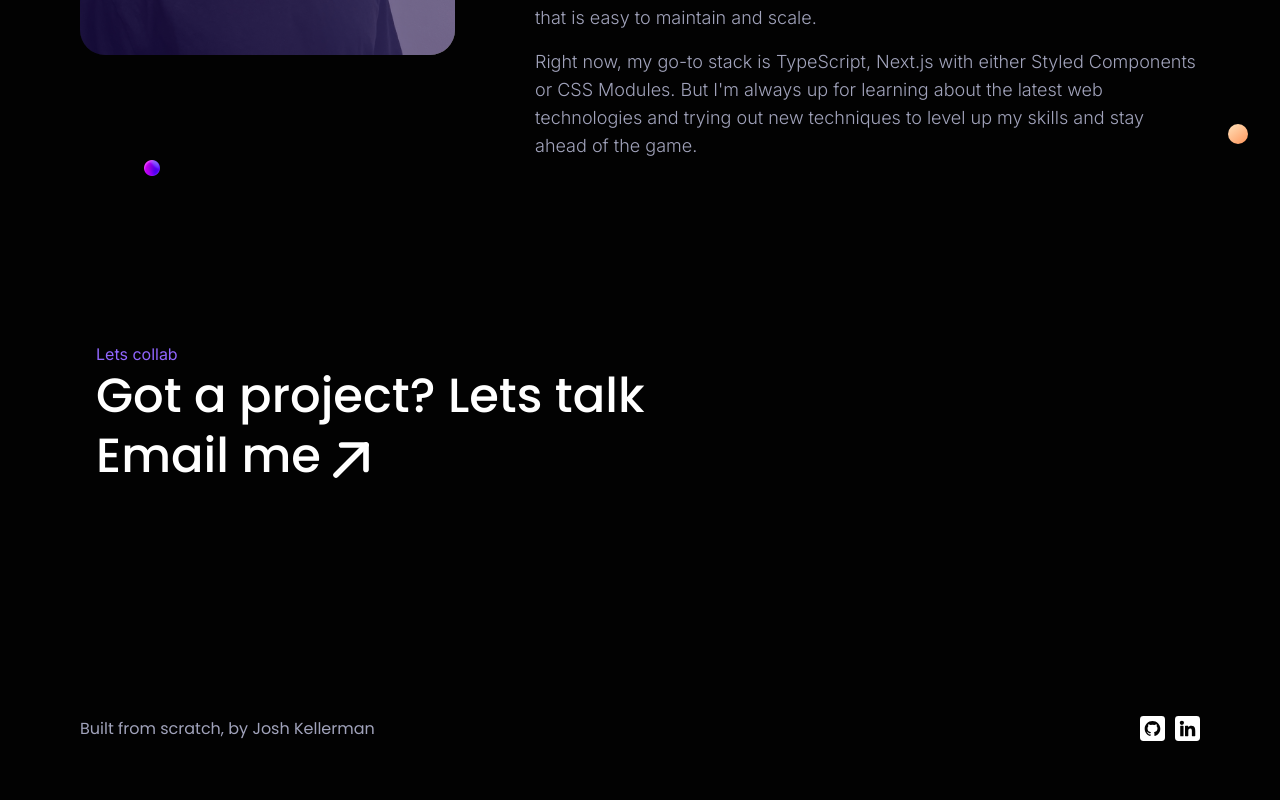
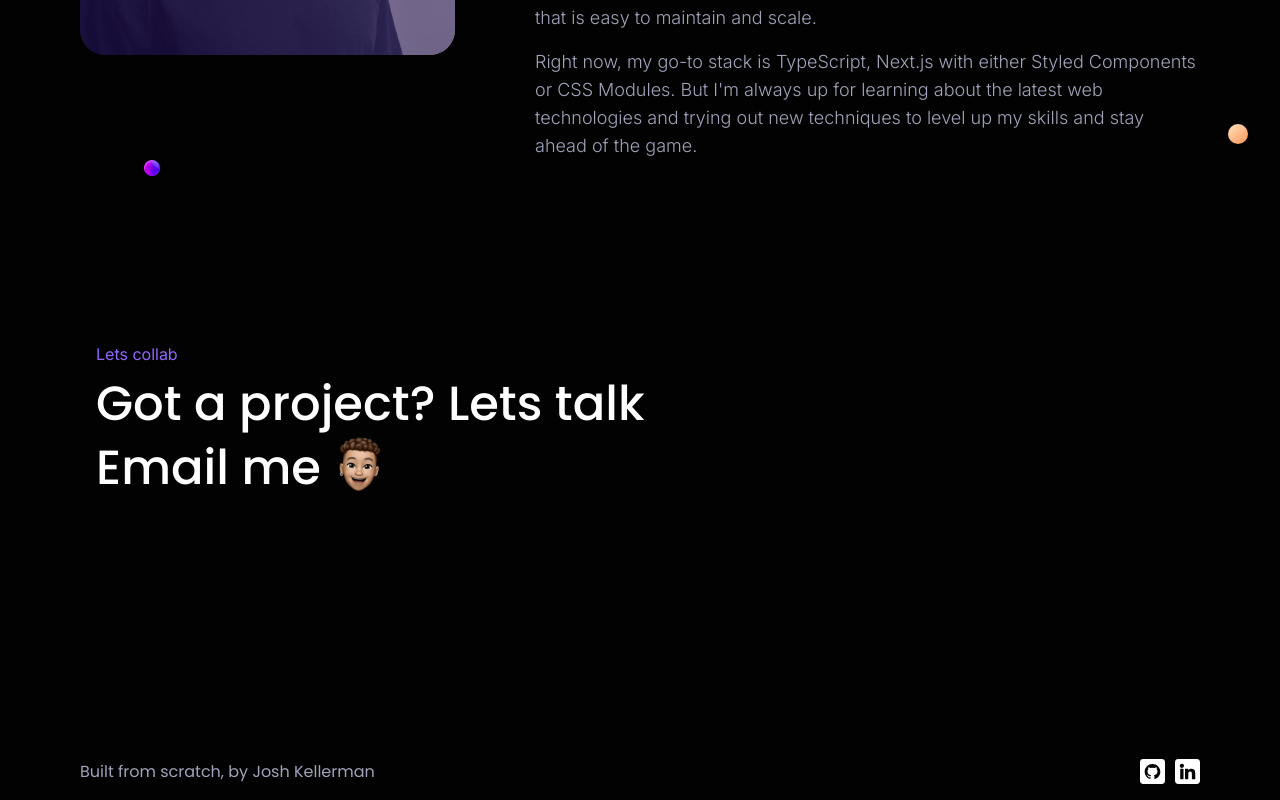
Before and after one commit to jkellerman/portfolio-site, a Next.js app: page /about in a window 1280 px wide. Shown: the part 556-1356 px from the top of the page. Before the commit the page ends 1313 px from the top, so only its background shows below. Built offline with nearby package versions, Linux system fonts and the light colour scheme.

Commit message:
feat: add interactive icon for email link

```diff
--- a/src/components/Contact/Contact.jsx
+++ b/src/components/Contact/Contact.jsx
@@ -19,37 +19,12 @@ const Contact = () => {
       </motion.h1>
       <motion.div className={styles.emailWrapper} variants={containerVariants}>
         <a href="mailto:joshkellerman9@gmail.com" className={styles.email}>
-          <span>Email me</span>
-          <span>
-            <svg
-              xmlns="http://www.w3.org/2000/svg"
-              viewBox="0 0 256 256"
-              focusable="false"
-              className={styles.contactArrow}
-            >
-              <g>
-                <line
-                  x1="64"
-                  y1="192"
-                  x2="192"
-                  y2="64"
-                  fill="none"
-                  stroke="#FFF"
-                  strokeLinecap="round"
-                  strokeLinejoin="round"
-                  strokeWidth="24"
-                ></line>
-                <polyline
-                  points="88 64 192 64 192 168"
-                  fill="none"
-                  stroke="#FFF"
-                  strokeLinecap="round"
-                  strokeLinejoin="round"
-                  strokeWidth="24"
-                ></polyline>
-              </g>
-            </svg>
-          </span>
+          <div>Email me</div>
+          <div className={styles.imageContainer}>
+            <div className={styles.imageWrapper}>
+              <div className={styles.image}></div>
+            </div>
+          </div>
         </a>
       </motion.div>
     </motion.section>
--- a/src/components/Contact/Contact.module.css
+++ b/src/components/Contact/Contact.module.css
@@ -12,13 +12,42 @@
   display: inline-block;
 }
 
+.email {
+  display: flex;
+}
+
+.imageContainer {
+  display: flex;
+  justify-content: center;
+  align-items: center;
+}
+
+.imageWrapper {
+  width: 75px;
+  height: 75px;
+  transform: translateY(-20%);
+}
+
+.image {
+  width: 100%;
+  height: 100%;
+  background-image: url(/assets/icon.png);
+  background-repeat: no-repeat;
+  background-position: center;
+  background-size: 100%;
+  transition: all 350ms ease-in;
+}
+
 @media (hover: hover) {
-  .emailWrapper:hover .email,
-  .emailWrapper:hover .contactArrow > g > line,
-  .emailWrapper:hover .contactArrow > g > polyline {
-    stroke: var(--primary-light);
-    color: var(--primary-light);
-    transition: var(--transition);
+  .email:hover {
+    color: var(--white);
+  }
+  .emailWrapper:hover .imageContainer > .imageWrapper > .image {
+    background-image: url(/assets/icon2.png);
+  }
+
+  .imageContainer:not(:hover) .imageWrapper .image {
+    background-image: url(/assets/icon.png);
   }
 }
 
@@ -41,7 +70,7 @@
   .heading,
   .email {
     font-size: var(--h2-l);
-    line-height: 2rem;
+    /* line-height: 2rem; */
     margin-top: 1rem;
   }
 
--- a/src/components/Hero/Hero.module.css
+++ b/src/components/Hero/Hero.module.css
@@ -23,11 +23,20 @@
   align-items: center;
 }
 
+.imageContainer {
+  width: 50%;
+  height: 400px;
+  margin: -9.75rem 0 -7.5rem;
+  display: flex;
+  justify-content: center;
+  align-items: center;
+  z-index: 5;
+}
+
 .imageWrapper {
   width: 100px;
   height: 100px;
   border-radius: 50%;
-  margin-bottom: 2rem;
   background-color: white;
   box-shadow: 0px 1px 64px 4px rgb(63, 52, 141);
 }
@@ -35,11 +44,26 @@
 .image {
   width: 100%;
   height: 100%;
-  object-fit: contain;
-  border-radius: inherit;
-  transform: translate(-1%, 2%);
-  background-color: transparent;
+  background-image: url(/assets/icon.png);
+  background-repeat: no-repeat;
+  background-position: center;
+  background-size: 100%;
 }
+
+.imageContainer:hover .imageWrapper .image {
+  background-image: url(/assets/icon2.png);
+  /* animation: fade 500ms ease-in; */
+  transition: all 300ms ease-in;
+}
+
+/* .image {
+    width: 100%;
+    height: 100%;
+    object-fit: contain;
+    border-radius: inherit;
+    transform: translate(-1%, 2%);
+    background-color: transparent;
+  } */
 
 .name {
   font-family: var(--ff-heading);
@@ -121,3 +145,15 @@
     font-size: var(--body-l);
   }
 }
+
+@keyframes fade {
+  0% {
+    opacity: 1;
+  }
+  10% {
+    opacity: 0.75;
+  }
+  100% {
+    opacity: 1;
+  }
+}
```
Also changed, not shown: src/components/Hero/Hero.jsx (+32 -11 lines), src/styles/project.module.css (+10 -0 lines), public/assets/icon2.png (added).
